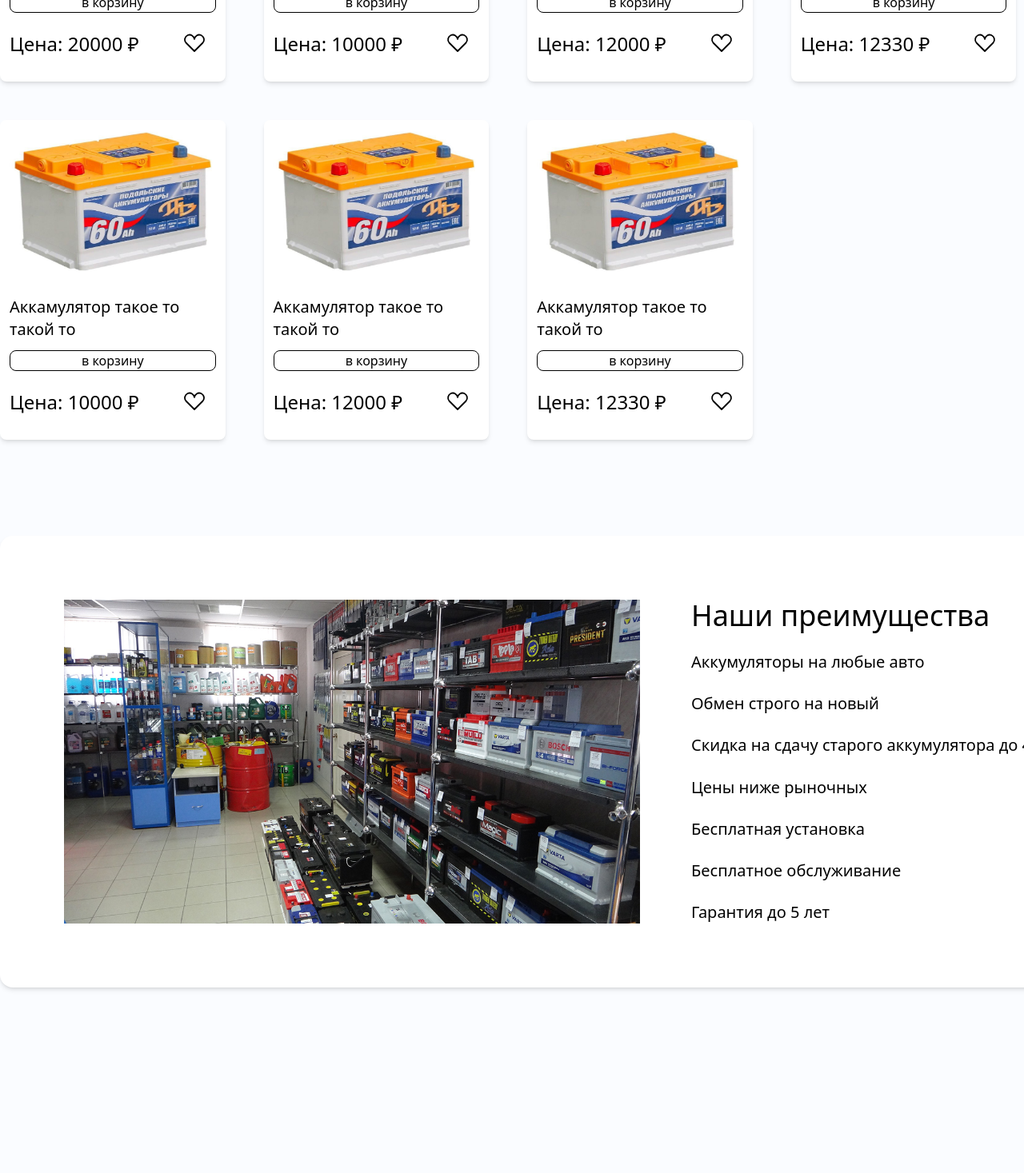
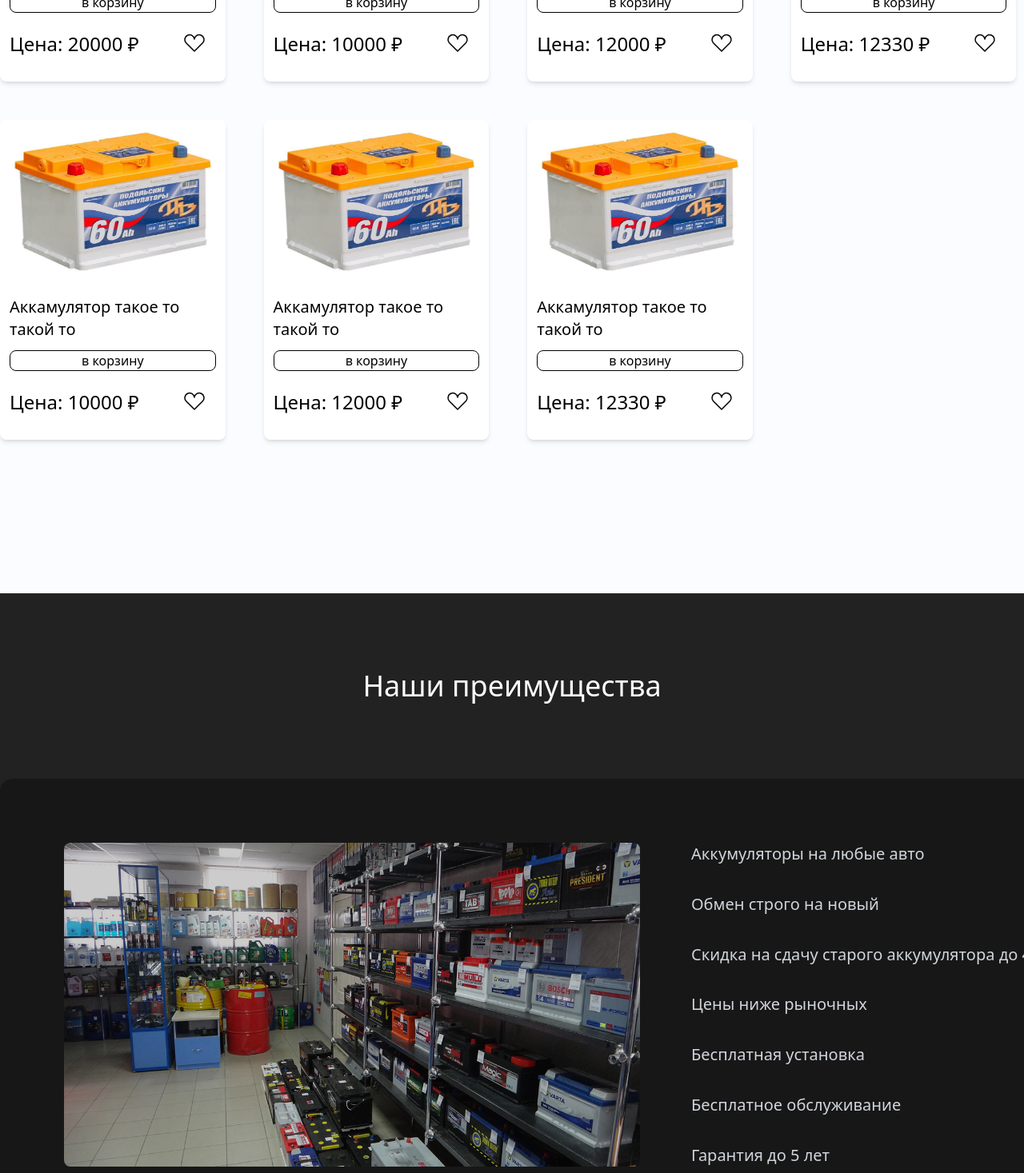
Before and after one commit to dishonoredd/BatteriesDipl, a Next.js app: page / in a window 1280 px wide. Shown: the part 1330-2797 px from the top of the page at 80% size. Before the commit the page ends 2685 px from the top, so only its background shows below. Built offline with nearby package versions, Linux system fonts and the light colour scheme.

Commit message:
дизайн страницы преимуществ, изменения UI ФС

```diff
--- a/src/app/layout.tsx
+++ b/src/app/layout.tsx
@@ -3,7 +3,7 @@ import { Montserrat } from "next/font/google";
 import "../styles/style.css";
 import { ReduxProvider } from "@/components/additional/CustomReduxProvider";
 import Header from "@/components/main/Header";
-import BurgerMenue from "@/components/additional/BurgerMenue";
+import BurgerMenue from "@/components/main/BurgerMenue";
 
 const montserrat = Montserrat({
   variable: "--font-geist-sans",
--- a/src/components/additional/BurgerMenue.tsx
+++ /dev/null
@@ -1,23 +0,0 @@
-"use client";
-
-import { switchOpen, useAppDispatch, useAppSelector } from "@/typescript/store";
-
-export default function BurgerMenue() {
-  const dispatch = useAppDispatch();
-  const isOpen = useAppSelector((state) => state.burgerSlice.isOpened);
-
-  return (
-    <div
-      className={`w-full h-screen flex -translate-x-full fixed top-0 z-10
-        transition duration-400 ${isOpen ? "translate-x-0" : ""}`}
-    >
-      <div className="bg-[#222] w-1/3 border-r border-r-[#393939]">
-        1, 2, 3, 4, 5, 6, 7, 8, 9, 10
-      </div>
-      <div
-        onClick={() => dispatch(switchOpen(false))}
-        className="bg-transparent grow"
-      ></div>
-    </div>
-  );
-}
--- a/src/components/main/Advantages.tsx
+++ b/src/components/main/Advantages.tsx
@@ -1,27 +1,36 @@
 import Image from "next/image";
+
+const listItems: string[] = [
+  "Аккумуляторы на любые авто",
+  "Обмен строго на новый",
+  "Скидка на сдачу старого аккумулятора до 4000 рублей",
+  "Цены ниже рыночных",
+  "Бесплатная установка",
+  "Бесплатное обслуживание",
+  "Гарантия до 5 лет",
+];
 
 export default function Advantages() {
   return (
-    <div className="my-30 mx-auto w-400 shadow-md bg-white p-20 flex rounded-2xl ">
+    <div className="bg-[#222] pb-24 mt-48">
+      <p className="text-4xl text-center text-white p-24">Наши преимущества</p>
+
+      <div className=" mx-auto w-400 shadow-md bg-[#171717] p-20 flex rounded-2xl ">
         <Image
           src={"/akb.jpg"}
           alt={"img"}
-        width={5000}
+          width={500}
           height={550}
-        className="grow w-1/2"
+          className="grow w-1/2 rounded-lg brightness-80"
         />
         <ul className="grow w-1/2 flex flex-col justify-between pl-16">
-        <li className="text-4xl">Наши преимущества</li>
-        <li className="text-xl">Аккумуляторы на любые авто</li>
-        <li className="text-xl">Обмен строго на новый</li>
-        <li className="text-xl">
-          Скидка на сдачу старого аккумулятора до 4000 рублей
+          {listItems.map((li) => (
+            <li key={li} className="text-xl text-gray-300">
+              {li}
             </li>
-        <li className="text-xl">Цены ниже рыночных</li>
-        <li className="text-xl">Бесплатная установка</li>
-        <li className="text-xl">Бесплатное обслуживание</li>
-        <li className="text-xl">Гарантия до 5 лет</li>
+          ))}
         </ul>
+      </div>
     </div>
   );
 }
--- /dev/null
+++ b/src/components/main/BurgerMenue.tsx
@@ -0,0 +1,53 @@
+"use client";
+
+import { switchOpen, useAppDispatch, useAppSelector } from "@/typescript/store";
+import Link from "next/link";
+
+type Navigation = {
+  href: string;
+  title: string;
+  id: string;
+};
+
+const navigationArr: Navigation[] = [
+  { href: "/", title: "О компанииы", id: crypto.randomUUID() },
+  { href: "/", title: "Контакты", id: crypto.randomUUID() },
+  { href: "/cart", title: "Корзина", id: crypto.randomUUID() },
+  { href: "/favorites", title: "Избранное", id: crypto.randomUUID() },
+];
+
+export default function BurgerMenue() {
+  const dispatch = useAppDispatch();
+  const isOpen = useAppSelector((state) => state.burgerSlice.isOpened);
+
+  return (
+    <div
+      className={`w-full h-screen flex -translate-x-full fixed top-0 z-10
+        transition duration-400 ${isOpen ? "translate-x-0" : ""}`}
+    >
+      <div className="bg-[#222] w-1/3 border-r border-r-[#393939] flex items-center justify-center relative">
+        <div
+          onClick={() => dispatch(switchOpen(false))}
+          className="cross absolute top-5 right-9"
+        ></div>
+        <ul className="flex flex-col gap-6">
+          {navigationArr.map((item) => (
+            <li key={item.id}>
+              <Link
+                onClick={() => dispatch(switchOpen(false))}
+                href={item.href}
+                className="text-white text-2xl"
+              >
+                {item.title}
+              </Link>
+            </li>
+          ))}
+        </ul>
+      </div>
+      <div
+        onClick={() => dispatch(switchOpen(false))}
+        className="bg-transparent grow"
+      ></div>
+    </div>
+  );
+}
--- a/src/components/main/Catalog.tsx
+++ b/src/components/main/Catalog.tsx
@@ -1,13 +1,13 @@
 import { accumlist } from "../../db/accumslist";
 import Image from "next/image";
+import Link from "next/link";
 import CatalogActiveBtns from "../ui/catalog/CatalogActiveBtns";
-import Link from "next/link";
 
 export default function Catalog() {
   return (
     <>
       <h2 className="text-center p-24 text-4xl ">Каталог аккумуляторов</h2>
-      <ul className="w-400 mx-auto grid grid-cols-5 gap-12">
+      <ul className=" w-400 mx-auto grid grid-cols-5 gap-12">
         {accumlist.map((accum) => (
           <li
             key={accum.id}
--- a/src/components/main/Header.tsx
+++ b/src/components/main/Header.tsx
@@ -4,19 +4,10 @@ import HeaderBurgerBtn from "../ui/header/HeaderBurgerBtn";
 export default function Header() {
   return (
     <header className=" shadow-md sticky top-0 z-10 bg-white">
-      <nav className="w-400 mx-auto flex justify-center gap-25 p-6">
+      <nav className="w-400 mx-auto flex justify-between gap-25 p-6">
         <Link href="/" className="text-xl">
           Аккумуляторы
         </Link>
-        <a href="" className="text-xl">
-          О компании
-        </a>
-        <a href="" className="text-xl">
-          Контакты
-        </a>
-        <Link href="/cart">Корзина</Link>
-        <Link href="/favorites">Избран7ные</Link>
-
         <HeaderBurgerBtn />
       </nav>
     </header>
--- a/src/components/ui/catalog/CatalogActiveBtns.tsx
+++ b/src/components/ui/catalog/CatalogActiveBtns.tsx
@@ -1,37 +1,22 @@
 "use client";
 
-import { AccumType } from "@/types/AccumType";
-import {
-  selectIsFavorite,
-  toggleFavorite,
-  useAppDispatch,
-  useAppSelector,
-} from "@/typescript/store";
+import { useAppSelector } from "@/typescript/store";
 import CatalogProductBtn from "./CatalogProductBtn";
 import CatalogCounter from "./CatalogCounter";
 import { CartItem } from "@/types/CartItemType";
+import CatalogFavIcon from "./CatalogFavIcon";
 
 type CatalogActiveBtnsProps = {
   accum: CartItem;
 };
 
 export default function CatalogActiveBtns(props: CatalogActiveBtnsProps) {
-  const dispatch = useAppDispatch();
-
-  const pressed = useAppSelector((state) =>
-    selectIsFavorite(state, props.accum.id),
-  );
-
   const itemAmount = useAppSelector((state) => {
     const item = state.cartSlice.cartArr.find(
       (item) => item.id === props.accum.id,
     );
     return item?.amount || 0;
   });
-
-  function togleFavourites(accum: AccumType) {
-    dispatch(toggleFavorite(accum));
-  }
 
   return (
     <div className=" rounded-b-lg w-full min-h-50 py-5 px-3 flex flex-col justify-start grow">
@@ -43,26 +28,7 @@ export default function CatalogActiveBtns(props: CatalogActiveBtnsProps) {
       )}
       <div className="mt-3 flex justify-between items-center">
         <p className="text-2xl">Цена: {props.accum.price} ₽</p>
-        <button
-          onClick={() => togleFavourites(props.accum)}
-          className="text-xl  p-3 "
-        >
-          <svg
-            xmlns="http://www.w3.org/2000/svg"
-            viewBox="0 0 100 100"
-            width="30"
-            height="30"
-          >
-            <path
-              d="M50,80 L15,45 A20,20 0 1,1 50,30 A20,20 0 1,1 85,45 Z"
-              fill={pressed ? "rgb(255, 60, 60)" : "white"}
-              stroke="black"
-              strokeWidth="6"
-              strokeLinejoin="round"
-              strokeLinecap="round"
-            />
-          </svg>
-        </button>
+        <CatalogFavIcon acc={props.accum} />
       </div>
     </div>
   );
--- /dev/null
+++ b/src/components/ui/catalog/CatalogFavIcon.tsx
@@ -0,0 +1,48 @@
+"use client";
+
+import { AccumType } from "@/types/AccumType";
+import {
+  selectIsFavorite,
+  toggleFavorite,
+  useAppDispatch,
+  useAppSelector,
+} from "@/typescript/store";
+
+type FavP = {
+  acc: AccumType;
+};
+
+export default function CatalogFavIcon(props: FavP) {
+  const pressed = useAppSelector((state) =>
+    selectIsFavorite(state, props.acc.id),
+  );
+
+  const dispatch = useAppDispatch();
+
+  function togleFavourites(accum: AccumType) {
+    dispatch(toggleFavorite(accum));
+  }
+
+  return (
+    <button
+      onClick={() => togleFavourites(props.acc)}
+      className="text-xl  p-3 "
+    >
+      <svg
+        xmlns="http://www.w3.org/2000/svg"
+        viewBox="0 0 100 100"
+        width="30"
+        height="30"
+      >
+        <path
+          d="M50,80 L15,45 A20,20 0 1,1 50,30 A20,20 0 1,1 85,45 Z"
+          fill={pressed ? "rgb(255, 60, 60)" : "white"}
+          stroke={pressed ? "rgb(255, 60, 60)" : "black"}
+          strokeWidth={pressed ? "8" : "5"}
+          strokeLinejoin="round"
+          strokeLinecap="round"
+        />
+      </svg>
+    </button>
+  );
+}
--- a/src/styles/style.css
+++ b/src/styles/style.css
@@ -41,6 +41,7 @@ input:focus {
 
 .burger-menu {
   position: relative;
+  /* color: #171717; */
   width: 30px;
   height: 24px;
   background: transparent;
@@ -84,3 +85,21 @@ input:focus {
 .burger-menu:hover .burger-line::after {
   background-color: #000000;
 }
+
+.cross {
+  cursor: pointer;
+}
+.cross:before,
+.cross:after {
+  content: "";
+  position: absolute;
+  width: 30px;
+  height: 2px;
+  background: rgb(255, 255, 255);
+}
+.cross:before {
+  transform: rotate(45deg);
+}
+.cross:after {
+  transform: rotate(-45deg);
+}
```
Lines whose indentation alone changed are shown as unchanged.
